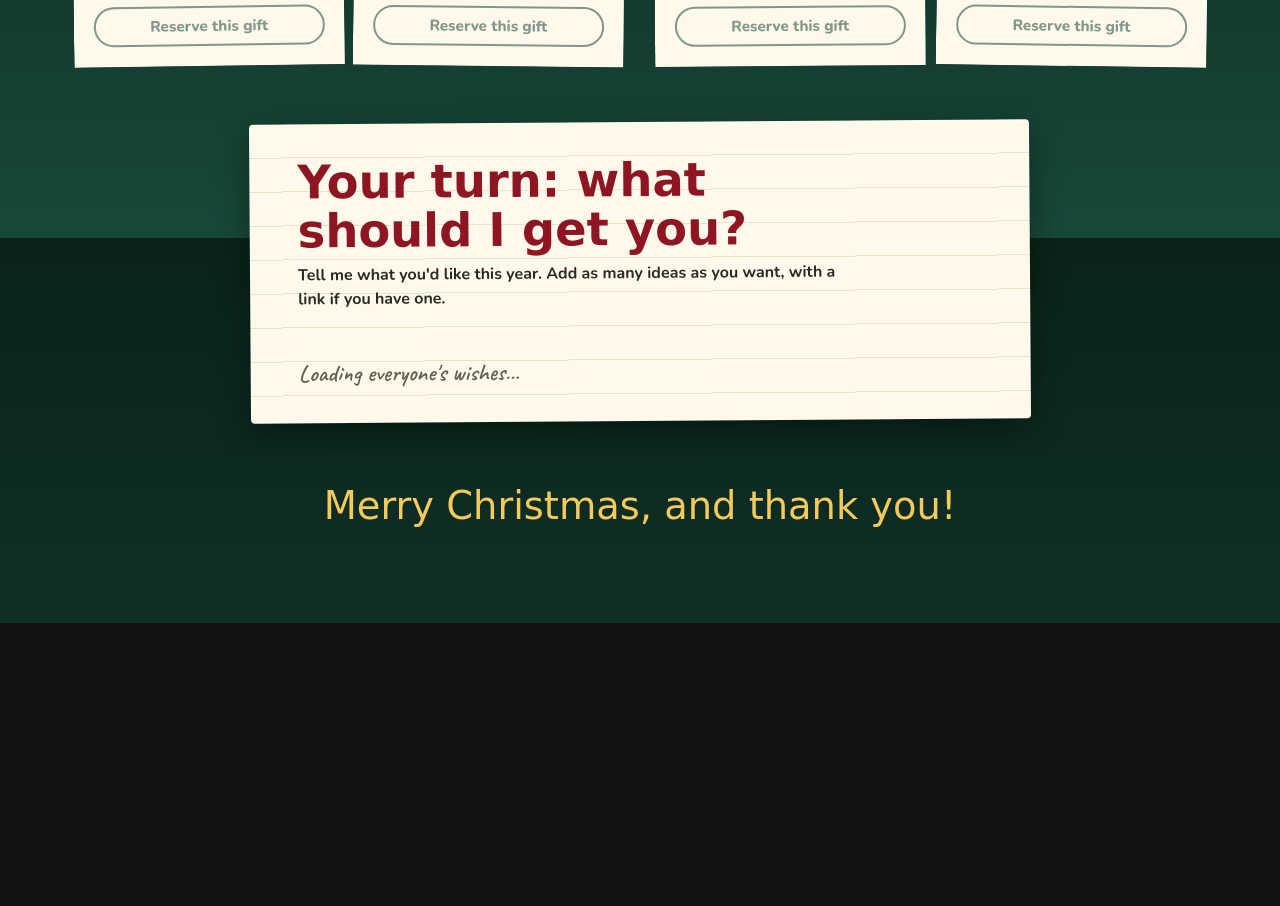
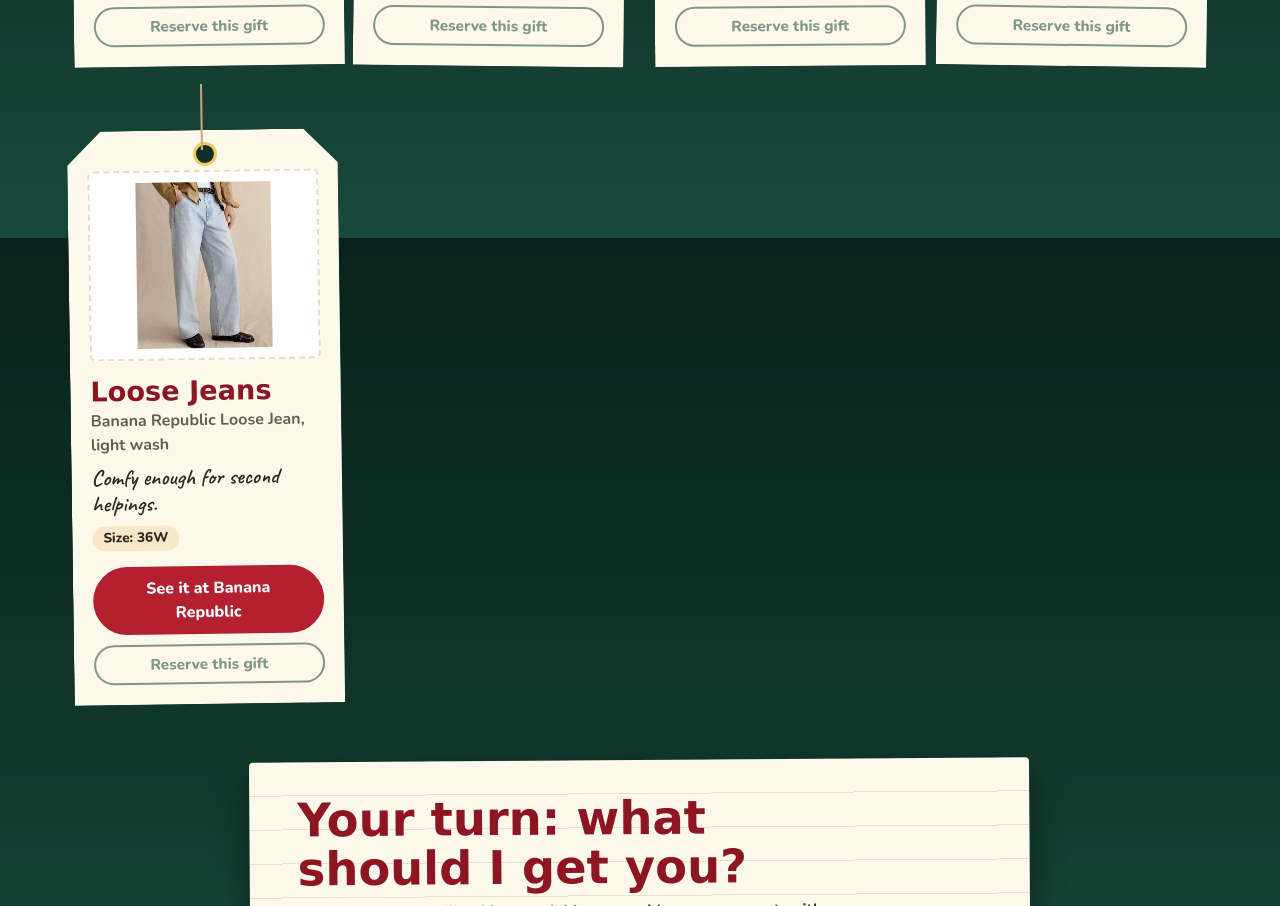
Before and after one commit to SupercharIV/Christmas-Website, a plain HTML site: page index.html in a window 1280 px wide. Shown: the part 2162-3068 px from the top of the page. Before the commit the page ends 2785 px from the top, so only its background shows below. Drawn offline with nearby package versions, Linux system fonts and the light colour scheme; a web font is replaced by a local one.

Commit message:
banana jeans

```diff
--- a/database.rules.json
+++ b/database.rules.json
@@ -5,7 +5,7 @@
     "taken": {
       ".read": true,
       "$item": {
-        ".write": "$item.matches(/^(equinox|boxers|dress-socks|cotton-socks|aquaphor|sunscreen|argan-oil|sneakers|ssd)$/) && (!data.exists() || !newData.exists())",
+        ".write": "$item.matches(/^(equinox|boxers|dress-socks|cotton-socks|aquaphor|sunscreen|argan-oil|sneakers|ssd|jeans)$/) && (!data.exists() || !newData.exists())",
         ".validate": "newData.hasChildren(['name', 'at'])",
         "name": { ".validate": "newData.isString() && newData.val().length > 0 && newData.val().length <= 40" },
         "at": { ".validate": "newData.isNumber()" },
--- a/index.html
+++ b/index.html
@@ -394,6 +394,20 @@
         <p class="note">Santa's sack, but for files.</p>
         <span class="spacer"></span>
         <a class="btn" href="https://www.bestbuy.com/product/samsung-990-pro-2tb-internal-ssd-pcle-gen-4x4-nvme/J3ZYG28J3S" target="_blank" rel="noopener">See it at Best Buy</a>
+        <div class="reserve"></div>
+      </div>
+    </article>
+
+    <article class="tag" data-item="jeans">
+      <div class="card">
+        <a class="photo" href="https://bananarepublic.gap.com/browse/product.do?pid=8988910223632&amp;vid=1" target="_blank" rel="noopener" tabindex="-1" aria-hidden="true"><img src="img/jeans.jpg" alt=""></a>
+        <p class="stamp" hidden></p>
+        <h2>Loose Jeans</h2>
+        <p class="what">Banana Republic Loose Jean, light wash</p>
+        <p class="note">Comfy enough for second helpings.</p>
+        <span class="size">Size: 36W</span>
+        <span class="spacer"></span>
+        <a class="btn" href="https://bananarepublic.gap.com/browse/product.do?pid=8988910223632&amp;vid=1" target="_blank" rel="noopener">See it at Banana Republic</a>
         <div class="reserve"></div>
       </div>
     </article>
```
Also changed, not shown: img/jeans.jpg (added).
